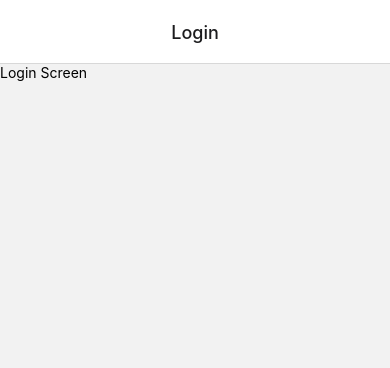
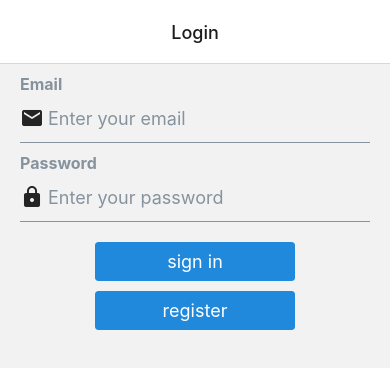
Before and after one commit to Moizasif/reactnative-chat-app, a React Native app: screen /Login in a window 390 px wide. Shown: the top 368 px of the page. Built offline with nearby package versions, Linux system fonts and the light colour scheme.

Commit message:
Create Login Screen

```diff
--- a/package.json
+++ b/package.json
@@ -18,6 +18,7 @@
     "react": "17.0.1",
     "react-dom": "17.0.1",
     "react-native": "0.64.3",
+    "react-native-elements": "^3.4.2",
     "react-native-gesture-handler": "~2.1.0",
     "react-native-gifted-chat": "^0.16.3",
     "react-native-safe-area-context": "3.3.2",
--- a/screens/LoginScreen.js
+++ b/screens/LoginScreen.js
@@ -1,12 +1,38 @@
-import React from 'react'
-import { View, Text } from 'react-native'
+import React, { useState } from 'react'
+import { View, StyleSheet } from 'react-native'
+import { Input, Button } from 'react-native-elements';
 
 const LoginScreen = () => {
+    const [email, setEmail] = useState('');
+    const [password, setPassword] = useState('');
     return (
-        <View>
-            <Text>Login Screen</Text>
+        <View style={styles.container}>
+            <Input
+                placeholder="Enter your email"
+                label="Email"
+                leftIcon={{ type: 'material', name: 'email' }}
+                value={email}
+                onChangeText={text => setEmail(text)}
+            />
+            <Input
+                placeholder="Enter your password"
+                label="Password"
+                leftIcon={{ type: 'material', name: 'lock' }}
+                value={password}
+                onChangeText={text => setPassword(text)}
+                secureTextEntry
+            />
+            <Button title="sign in" containerStyle={{width: 200, marginTop: 10}} />
+            <Button title="register" containerStyle={{width: 200, marginTop: 10}} />
         </View>
     )
 }
 
 export default LoginScreen
+const styles = StyleSheet.create({
+    container: {
+        flex: 1,
+        alignItems: 'center',
+        padding: 10
+    }
+})
```
Also changed, not shown: 1 other file (tests, documents, lock files or other folders).
